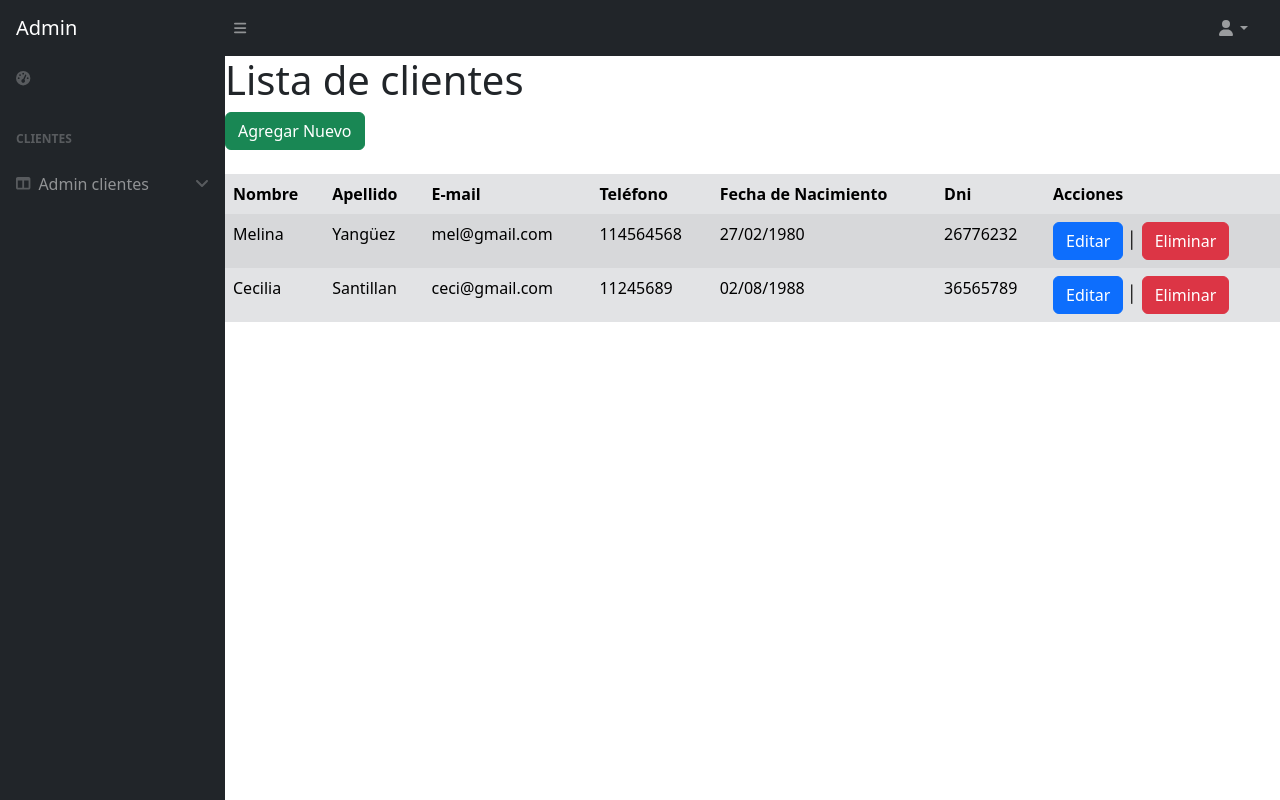
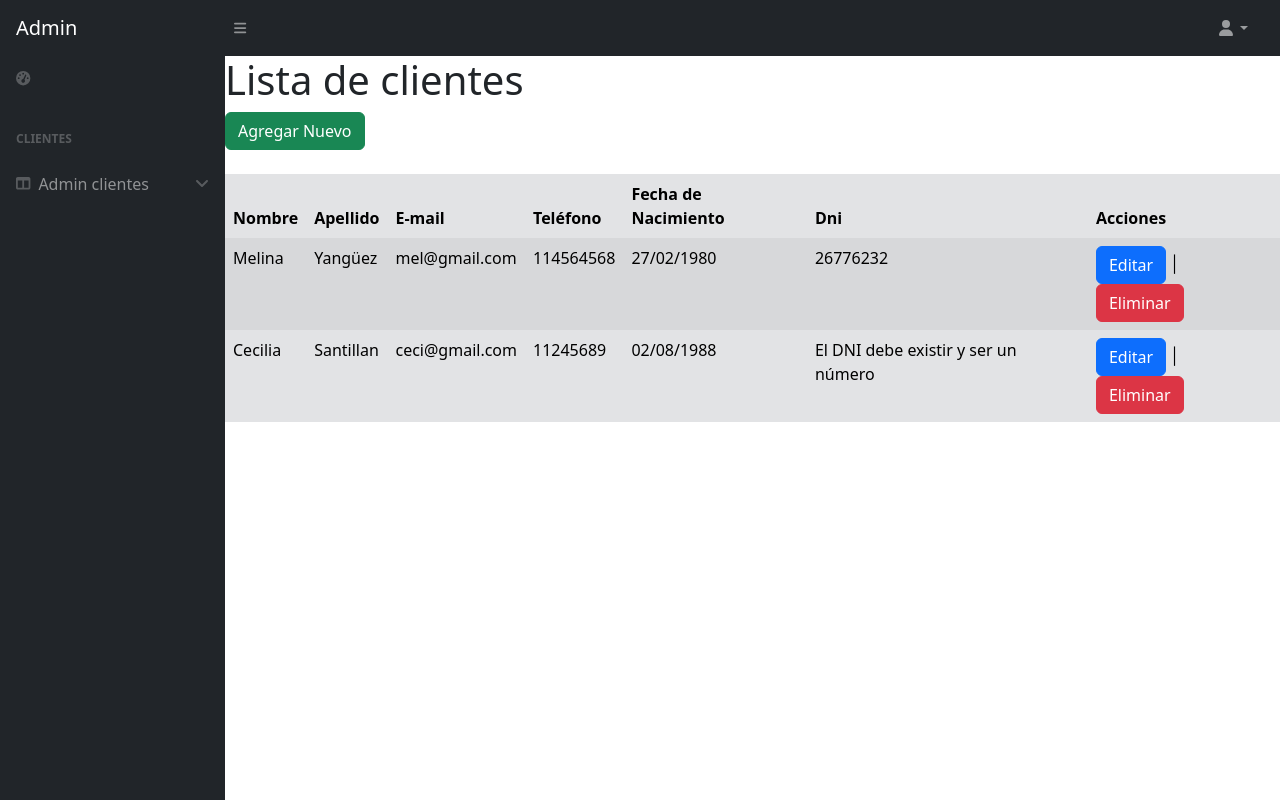
Before and after one commit to melina8444/tesis, a Django app: page /administracion/clientes/listar/ in a window 1280 px wide. Run offline with Django 3.2, Linux system fonts and the light colour scheme; some libraries are stand-ins or nearby versions.

Commit message:
agregado de un filtro | add:0 a c.dni en listar.html

```diff
--- a/G5_C23319/G5_C23319/settings.py
+++ b/G5_C23319/G5_C23319/settings.py
@@ -63,6 +63,7 @@ TEMPLATES = [
         'DIRS': [BASE_DIR/'templates'],
         'APP_DIRS': True,
         'OPTIONS': {
+
             'context_processors': [
                 'django.template.context_processors.debug',
                 'django.template.context_processors.request',
--- a/G5_C23319/administracion/views.py
+++ b/G5_C23319/administracion/views.py
@@ -22,7 +22,7 @@ def listar_clientes(request):
          'email':'ceci@gmail.com',
          'telefono': '11245689',
          'f_nac':'02/08/1988',
-         'dni': '36565789',
+         'dni':'',
          },
     ]
     context = {
--- a/G5_C23319/static/publica/css/styles.css
+++ b/G5_C23319/static/publica/css/styles.css
@@ -57,8 +57,8 @@ body, h1, h2, h3, p, input {
 /* Campsite cards */
 .campsite-card {
     background-color: #FFF;
-    padding: 20px;
-    margin-bottom: 20px;
+    padding: 50px;
+    margin-bottom: 10px;
 }
 
 .campsite-card h3 {
@@ -67,7 +67,7 @@ body, h1, h2, h3, p, input {
 }
 
 .campsite-card p {
-    margin-bottom: 5px;
+    margin-bottom: 10px;
 }
 
 .campsite-image {
--- a/G5_C23319/templates/administracion/index_master.html
+++ b/G5_C23319/templates/administracion/index_master.html
@@ -33,7 +33,8 @@
 
 
                         <li><hr class="dropdown-divider" /></li>
-                        <li><a class="dropdown-item" href="#!">Logout</a></li>
+                        <li><a class="dropdown-item" href="{% url 'Inicio' %}">Logout</a></li>
+
                     </ul>
                 </li>
             </ul>
--- a/G5_C23319/templates/clientes/listar.html
+++ b/G5_C23319/templates/clientes/listar.html
@@ -36,7 +36,11 @@
             <td>{{ c.telefono }}</td>
             <td>{{ c.f_nac }}</td>
 
-            <td>{{ c.dni }}</td>
+            <td>{% if c.dni.isdigit %}
+              {{ c.dni|add:0 }}
+            {% else %}
+              <p>El DNI debe existir y ser un número</p>
+            {% endif %}</td>
 
             <td><a name="" id="" class="btn btn-primary" href="#" role="button">Editar</a> │ <a name="" id="" class="btn btn-danger" href="#" role="button">Eliminar</a></td>
           </tr>
```
Also changed, not shown: G5_C23319/templates/publica/index.html (+7 -5 lines), 1 other file.
